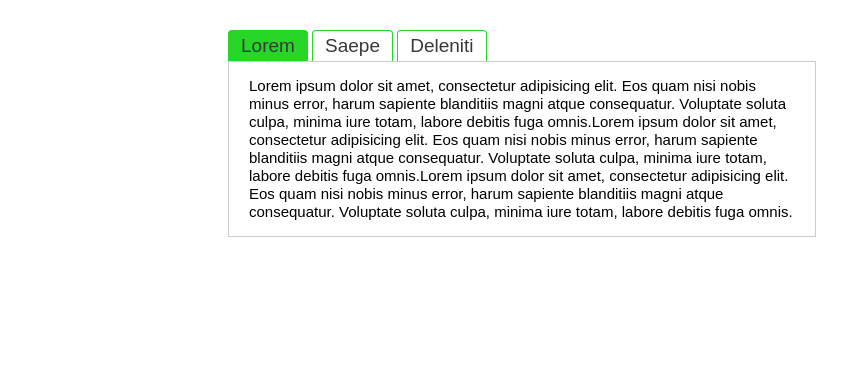
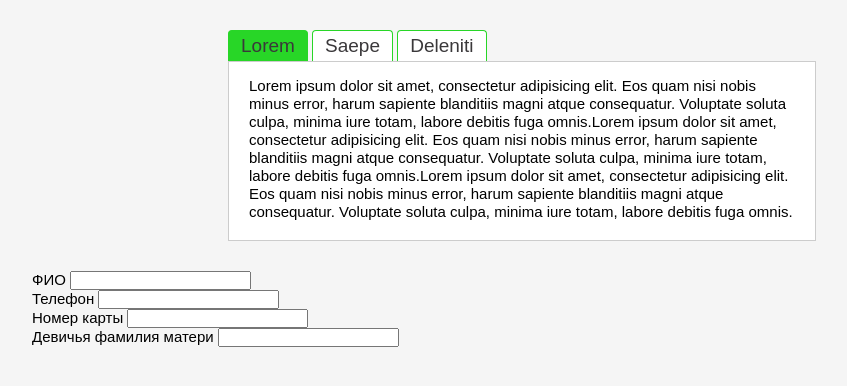
Before and after one commit to rykiAdmirala/js_4, a plain HTML site: page index.html in a window 1280 px wide. Shown: the whole page, without its empty margins (118-965 px from the left). Drawn offline with nearby package versions, Linux system fonts and the light colour scheme.

Commit message:
minor revision

```diff
--- a/css/style.css
+++ b/css/style.css
@@ -3,6 +3,7 @@
     padding: 0;
 }
 body {
+    background: #f5f5f5;
     font: 15px/1.2 Arial, sans-serif;
 }
 .wrapper {
@@ -22,6 +23,7 @@ body {
 .tabs-head a {
     display: block;
     padding: 0 12px;
+    background: #fff;
     border: 1px solid #28d627;
     border-bottom: none;
     border-radius: 4px 4px 0 0;
@@ -31,18 +33,21 @@ body {
     text-decoration: none;
     color: #3a383a;
 }
-.tabs-head a.active-link {
+.tabs-head a.active-link,
+.tabs-head a:hover {
     background: #28d627;
 }
-.tabs-head a:hover {
-    background: #4edf4e;
+.tabs-head a:active {
+    background: #26c326;
 }
 .tabs-content {
-    max-height: 400px;
+    height: 180px;
+    max-height: 200px;
     padding: 15px 20px;
+    background: #fff;
     border: 1px solid #ccc;
     box-sizing: border-box;
-    overflow-y: scroll;
+    overflow-y: overlay;
 }
 .tabs-item {
     display: none;
--- a/index.html
+++ b/index.html
@@ -33,6 +33,28 @@
      </div>
 
 
+     <div class="tooltip-form">
+         <form action="">
+             <div class="row">
+                <label>ФИО</label>
+                <input type="text" name="name" tooltip="Пожалуйста, введите своё имя">
+            </div>
+             <div class="row">
+                <label>Телефон</label>
+                <input type="tel" name="phone" tooltip="А теперь свой телефон">
+            </div>
+             <div class="row">
+                <label>Номер карты</label>
+                <input type="number" name="card-number" tooltip="Не беспокойтесь, всё законно">
+            </div>
+             <div class="row">
+                <label>Девичья фамилия матери</label>
+                <input type="text" name="felony" tooltip="Всё в порядке, так работает наша компания">
+            </div>
+         </form>
+     </div>
+
+
 
 
 
--- a/js/script.js
+++ b/js/script.js
@@ -27,3 +27,7 @@ $(function tabs() {
 
 
 });
+
+$(function toolTip() {
+
+});
```
